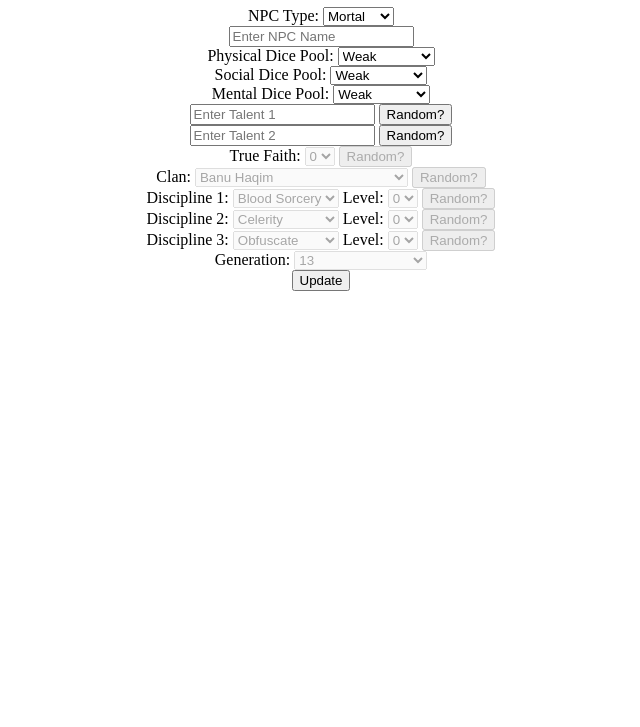
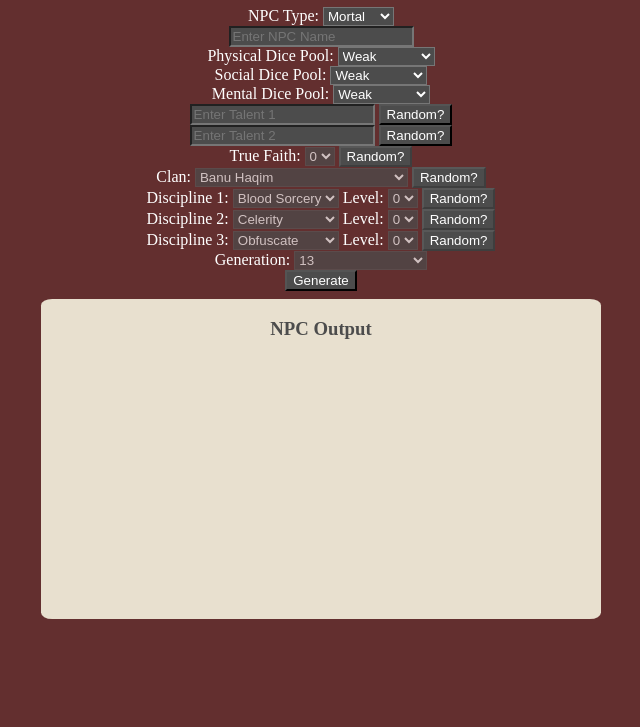
Before and after one commit to RNairn01/V5-NPC-Generator, a plain HTML site: page index.html in a window 1280 px wide. Shown: the part 73-800 px from the top of the page, without its empty margins (319-959 px from the left). Drawn offline with Linux system fonts and the light colour scheme.

Commit message:
Added basic and very ugly CSS

```diff
--- a/index.html
+++ b/index.html
@@ -223,10 +223,12 @@
         </select>
         </div>
       </div>
-      <button id='update-button' type="button">Update</button>
+      <button id='update-button' type="button">Generate</button>
      </form>
   </div>
+  <div class='output-box'>
     <div id='output'>
+      <h3>NPC Output</h3>
       <p id='name-output'></p>
       <p id='health-output'></p>
       <p id='physical-dice-output'></p>
@@ -238,6 +240,7 @@
       <p id='discipline-output'></p>
       <p id='generation-output'></p>
     </div>
+  </div>
 
 
 
--- a/main.js
+++ b/main.js
@@ -226,6 +226,10 @@ function removeOutput() {
   document.getElementById("social-dice-output").innerHTML = ``;
   document.getElementById("mental-dice-output").innerHTML = ``;
   document.getElementById("talents-output").innerHTML = ``;
+  document.getElementById("true-faith-output").innerHTML = ``;
+  document.getElementById("clan-output").innerHTML = ``;
+  document.getElementById("discipline-output").innerHTML = ``;
+  document.getElementById("generation-output").innerHTML = ``;
 }
 
 
@@ -237,9 +241,9 @@ randomTalent1.addEventListener('click', function() {document.getElementById('npc
 randomTalent2.addEventListener('click', function() {document.getElementById('npc-talent-2').value = randomTalent()});
 randomClanButton.addEventListener('click', function() {document.getElementById('clan').value = determineClan()});
 randomClanButton.addEventListener('click', formChanged);
-randomDiscLevel1.addEventListener('click', function() {document.getElementById('npc-discipline-1-level').value = randomInt(0,5)});
-randomDiscLevel2.addEventListener('click', function() {document.getElementById('npc-discipline-2-level').value = randomInt(0,5)});
-randomDiscLevel3.addEventListener('click', function() {document.getElementById('npc-discipline-3-level').value = randomInt(0,5)});
+randomDiscLevel1.addEventListener('click', function() {document.getElementById('npc-discipline-1-level').value = randomInt(1,5)});
+randomDiscLevel2.addEventListener('click', function() {document.getElementById('npc-discipline-2-level').value = randomInt(1,5)});
+randomDiscLevel3.addEventListener('click', function() {document.getElementById('npc-discipline-3-level').value = randomInt(1,5)});
 trueFaithButton.addEventListener('click', function() {document.getElementById('true-faith-input').value = randomInt(0,5)});
 
 document.addEventListener("DOMContentLoaded", formChanged)
--- a/style.css
+++ b/style.css
@@ -1,3 +1,38 @@
 body{
+    padding: 0px;
+    margin: 0px;
+    text-align: center;
+    color: white;
+    background-color: #632f2f;
+}
+
+.output-box {
+    display: inline-block;
+    height: 20em;
+    width: 35em;
+    background-color:#e8e0cf;
+    color: #4c4c4c;
+    text-align: left;
+    padding: 0.1em, 0.5em, 0.5em, 0.5em;
+    margin: 0.5em;
+    border-radius: 2%;
+}
+
+.output-box h3 {
     text-align: center;
 }
+
+.output-box p {
+    margin: 0.5em;
+}
+
+button {
+    border-radius: 1%;
+}
+
+select,
+button,
+input {
+    background-color:#4c4c4c;
+    color:white;
+}
```
Lines whose indentation alone changed are shown as unchanged.
